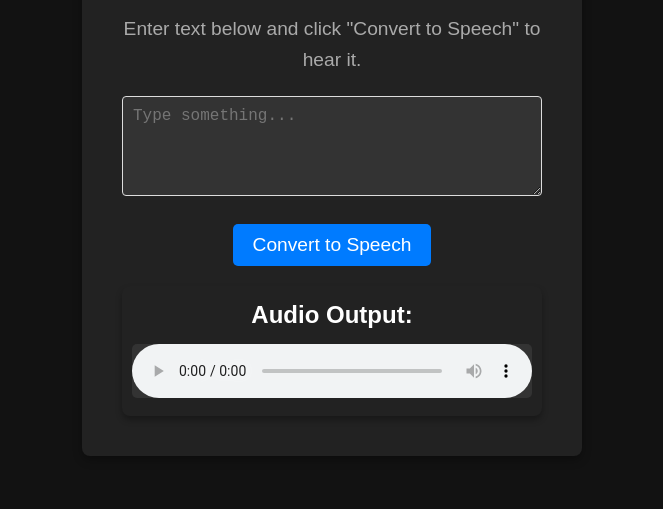
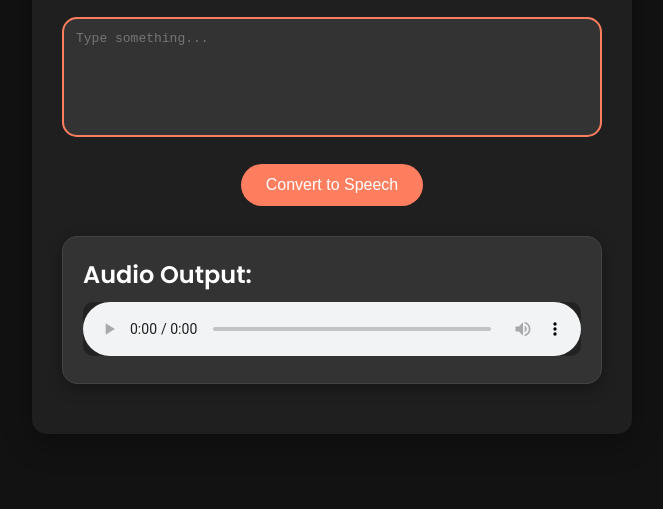
Before and after one commit to TheAyushThakur7/QeoXiv_AI_Video_Generation, a plain HTML site: page TTS.html in a window 1280 px wide. Shown: the part 291-800 px from the top of the page, without its empty margins (308-971 px from the left). Drawn offline with Linux system fonts and the light colour scheme.

Commit message:
Add files via upload

```diff
--- a/TTS.css
+++ b/TTS.css
@@ -1,4 +1,4 @@
-/* General Styles */
+/* Reset default styles */
 * {
     margin: 0;
     padding: 0;
@@ -6,10 +6,9 @@
 }
 
 body {
-    font-family: 'Arial', sans-serif;
-    background-color: #121212; /* Dark background similar to main page */
-    color: #fff; /* White text color for contrast */
-    line-height: 1.6;
+    font-family: 'Poppins', sans-serif;
+    background: #121212; /* Dark background */
+    color: #fff; /* White text for readability */
     display: flex;
     justify-content: center;
     align-items: center;
@@ -17,71 +16,83 @@ body {
 }
 
 .container {
-    background: #222; /* Dark background for the container */
-    padding: 40px;
-    border-radius: 8px;
     text-align: center;
-    box-shadow: 0 4px 10px rgba(0, 0, 0, 0.3); /* Subtle shadow for depth */
-    max-width: 500px;
-    width: 100%;
+    background: #1f1f1f; /* Matching dark container background */
+    padding: 50px 30px;
+    border-radius: 15px;
+    box-shadow: 0 10px 30px rgba(0, 0, 0, 0.3);
+    width: 90%;
+    max-width: 600px;
+    animation: fadeIn 1s ease-in-out;
 }
 
-/* Heading Style */
 h1 {
-    font-size: 2.5rem; /* Larger font size */
-    color: #007bff; /* Blue color for headings to match main theme */
+    font-size: 2.3em;
+    font-weight: 600;
+    color: #ff7e5f; /* Accent color for heading */
+    margin-bottom: 15px;
+}
+
+p {
+    color: #ccc; /* Lighter text color */
+    font-size: 1.1em;
+    margin-bottom: 30px;
+}
+
+form textarea {
+    width: 100%;
+    height: 120px;
+    padding: 12px;
+    font-size: 1em;
+    border: 2px solid #ff7e5f; /* Accent color for input */
+    border-radius: 15px;
+    outline: none;
+    background-color: #333; /* Dark background for textarea */
+    color: #fff;
+    resize: none;
     margin-bottom: 20px;
 }
 
-/* Paragraph Style */
-p {
-    font-size: 1.2rem;
-    color: #aaa; /* Lighter gray text for body */
-    margin-bottom: 20px;
+form button {
+    padding: 12px 25px;
+    font-size: 1em;
+    background: #ff7e5f; /* Button background color */
+    color: white;
+    border: none;
+    border-radius: 30px;
+    cursor: pointer;
+    transition: background 0.3s ease, transform 0.2s ease;
 }
 
-/* Textarea Styling */
-textarea {
-    width: 100%;
-    height: 100px;
-    padding: 10px;
-    font-size: 1rem;
-    border: 1px solid #ddd;
-    border-radius: 4px;
-    margin-bottom: 20px;
-    background-color: #333; /* Dark background for textarea */
-    color: #fff; /* White text for textarea */
+form button:hover {
+    background: #feb47b; /* Lighter accent on hover */
+    transform: scale(1.05);
 }
 
-/* Button Styling */
-button {
-    background-color: #007bff; /* Blue background matching the main page */
-    color: white;
-    padding: 10px 20px;
-    font-size: 1.2rem;
-    border: none;
-    border-radius: 5px;
-    cursor: pointer;
-    transition: background-color 0.3s ease;
+#audio-container {
+    margin-top: 30px;
+    padding: 20px;
+    background-color: #333; /* Matching background for result section */
+    border-radius: 15px;
+    border: 1px solid #444;
+    box-shadow: 0 5px 15px rgba(0, 0, 0, 0.3);
+    text-align: left;
 }
 
-button:hover {
-    background-color: #0056b3; /* Darker blue for hover effect */
-}
-
-/* Audio Container Styling */
-#audio-container {
-    margin-top: 20px;
-    background-color: #222; /* Same dark background for the audio section */
-    padding: 10px;
-    border-radius: 8px;
-    box-shadow: 0 4px 6px rgba(0, 0, 0, 0.3);
-}
-
-/* Audio Player Styling */
 audio {
     width: 100%;
     margin-top: 10px;
-    border-radius: 5px; /* Rounded corners for audio controls */
-    background-color: #333; /* Dark background for the audio controls */
+    background-color: #222; /* Dark background for audio */
+    border-radius: 10px;
 }
+
+@keyframes fadeIn {
+    from {
+        opacity: 0;
+        transform: translateY(10px);
+    }
+    to {
+        opacity: 1;
+        transform: translateY(0);
+    }
+}
--- a/TTS.html
+++ b/TTS.html
@@ -3,12 +3,13 @@
 <head>
     <meta charset="UTF-8">
     <meta name="viewport" content="width=device-width, initial-scale=1.0">
-    <title>Text-to-Speech Converter</title>
+    <title>QeoXiv Text-to-Speech Converter</title>
     <link rel="stylesheet" href="TTS.css">
+    <link href="https://fonts.googleapis.com/css2?family=Poppins:wght@300;400;600&display=swap" rel="stylesheet">
 </head>
 <body>
     <div class="container">
-        <h1>QeoXiv<br>Text-to-Speech Converter</h1>
+        <h1>QeoXiv<br>Text to Speech Converter</h1>
         <p>Enter text below and click "Convert to Speech" to hear it.</p>
 
         <form id="tts-form">
```
Also changed, not shown: SPT.html (+7 -7 lines), SPT.css (line endings or trailing spaces).
